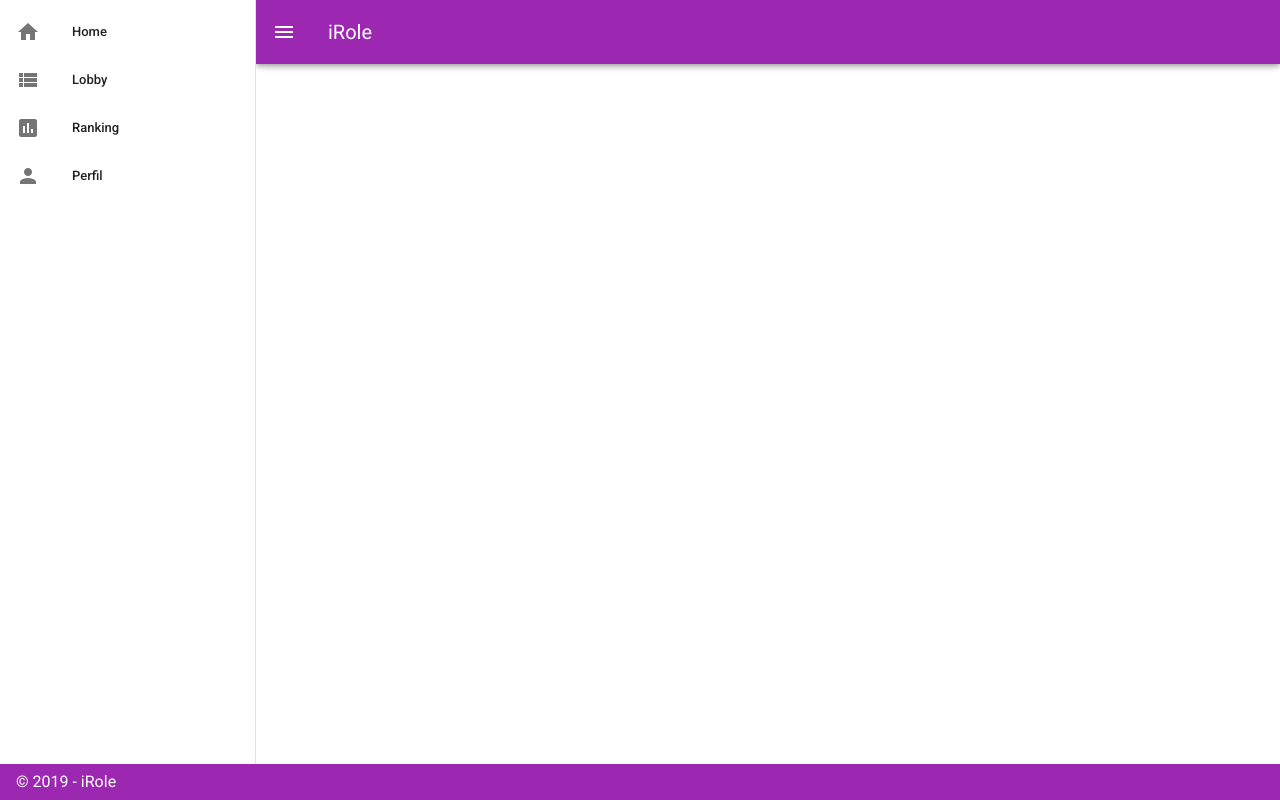
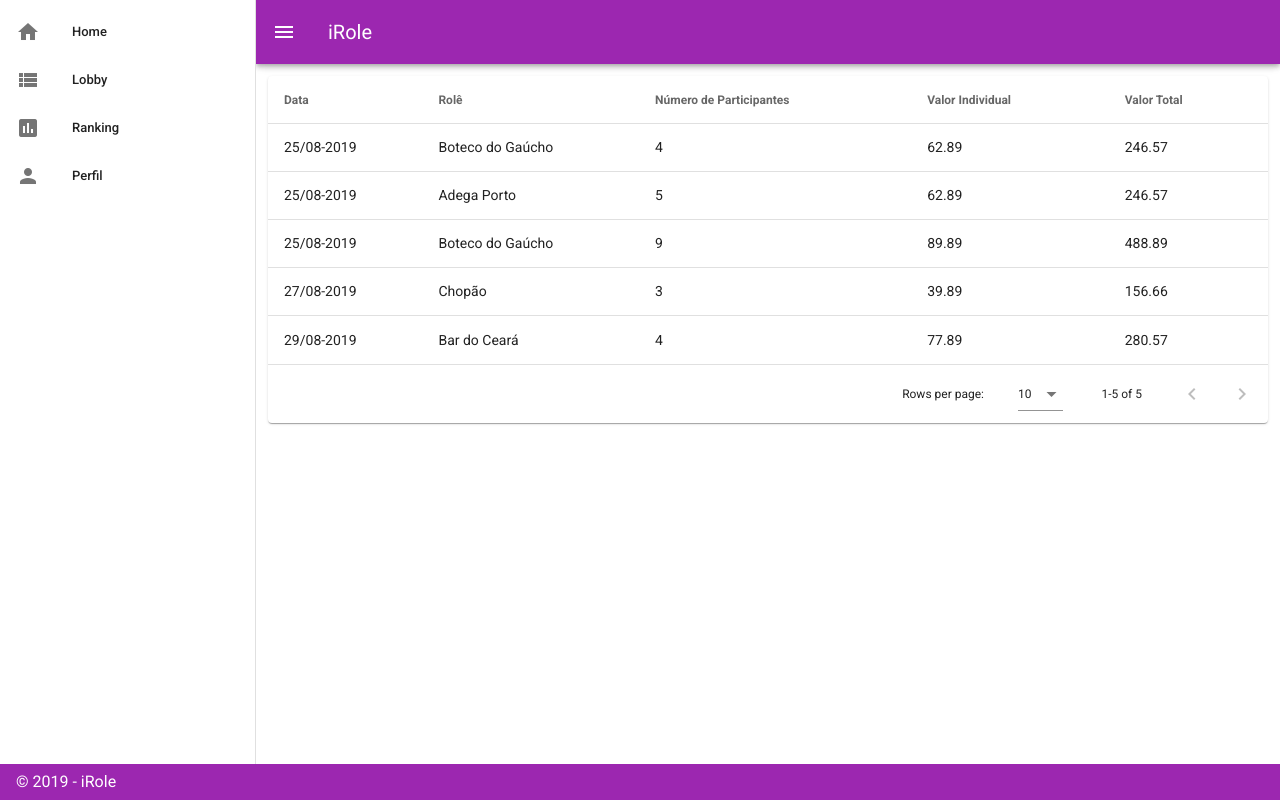
Before and after one commit to teamrole/Main, a Vue app in the folder client/: page /#/Historico in a window 1280 px wide. Built offline with nearby package versions, Linux system fonts and the light colour scheme.

Commit message:
Inicio tela de historico de roles

```diff
--- /dev/null
+++ b/client/src/components/Historico.vue
@@ -0,0 +1,144 @@
+<template>
+    <v-content>
+        <v-container>
+            <v-data-table
+                :headers="headers"
+                :items="desserts"
+                :options.sync="options"
+                :server-items-length="totalDesserts"
+                :loading="loading"
+                :mobile-breakpoint=800
+                item-key="data"
+                class="elevation-1 tableDef"
+            ></v-data-table>
+        </v-container>
+    </v-content>
+</template>
+
+
+<script>
+export default {
+    data () {
+    return {
+      totalDesserts: 0,
+      desserts: [],
+      loading: true,
+      options: {},
+      headers: [
+        {
+          text: 'Data',
+          align: 'left',
+          sortable: false,
+          value: 'data',
+        },
+        { text: 'Rolê', value: 'role' },
+        {text: 'Número de Participantes', value: 'participantes'},
+        { text: 'Valor Individual', value: 'vIndividual' },
+        { text: 'Valor Total', value: 'vTotal' },
+      ],
+    }
+  },
+  watch: {
+    options: {
+      handler () {
+        this.getDataFromApi()
+          .then(data => {
+            this.desserts = data.items
+            this.totalDesserts = data.total
+          })
+      },
+      deep: true,
+    },
+  },
+  mounted () {
+    this.getDataFromApi()
+      .then(data => {
+        this.desserts = data.items
+        this.totalDesserts = data.total
+      })
+  },
+  methods: {
+    getDataFromApi () {
+      this.loading = true
+      return new Promise((resolve, reject) => {
+        const { sortBy, descending, page, itemsPerPage } = this.options
+
+        let items = this.getDesserts()
+        const total = items.length
+
+        if (this.options.sortBy) {
+          items = items.sort((a, b) => {
+            const sortA = a[sortBy]
+            const sortB = b[sortBy]
+
+            if (descending) {
+              if (sortA < sortB) return 1
+              if (sortA > sortB) return -1
+              return 0
+            } else {
+              if (sortA < sortB) return -1
+              if (sortA > sortB) return 1
+              return 0
+            }
+          })
+        }
+
+        if (itemsPerPage > 0) {
+          items = items.slice((page - 1) * itemsPerPage, page * itemsPerPage)
+        }
+
+        setTimeout(() => {
+          this.loading = false
+          resolve({
+            items,
+            total,
+          })
+        }, 1000)
+      })
+    },
+    getDesserts () {
+      return [
+        {
+          data: '25/08-2019',
+          role: 'Boteco do Gaúcho',
+          participantes: 4,
+          vIndividual: 62.89,
+          vTotal: 246.57
+        },
+        {
+          data: '25/08-2019',
+          role: 'Adega Porto',
+          participantes: 5,
+          vIndividual: 62.89,
+          vTotal: 246.57
+        },
+        {
+          data: '25/08-2019',
+          role: 'Boteco do Gaúcho',
+          participantes: 9,
+          vIndividual: 89.89,
+          vTotal: 488.89
+        },
+        {
+          data: '27/08-2019',
+          role: 'Chopão',
+          participantes: 3,
+          vIndividual: 39.89,
+          vTotal: 156.66
+        },
+        {
+          data: '29/08-2019',
+          role: 'Bar do Ceará',
+          participantes: 4,
+          vIndividual: 77.89,
+          vTotal: 280.57
+        }
+      ]
+    },
+  },
+}
+</script>
+<style scoped>
+  .tableDef{
+  }
+</style>
--- a/client/src/router.js
+++ b/client/src/router.js
@@ -2,6 +2,7 @@ import Vue from 'vue'
 import Router from 'vue-router'
 import Home from './components/Home'
 import Login from './components/Login'
+import Historico from './components/Historico'
 
 Vue.use(Router)
 
@@ -18,9 +19,9 @@ export default new Router({
       component: Login
     } ,
     {
-      path: '/a',
-      name: 'a',
-      component: Home,
+      path: '/Historico',
+      name: 'Historico',
+      component: Historico,
     }
   ]
 })
```
